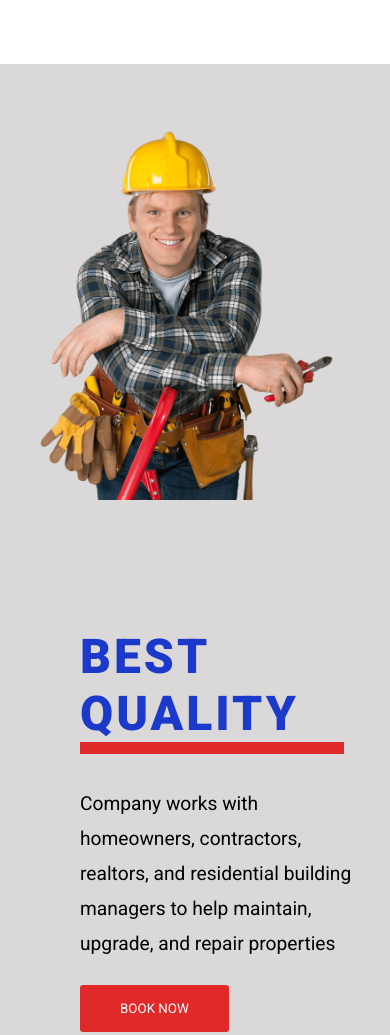
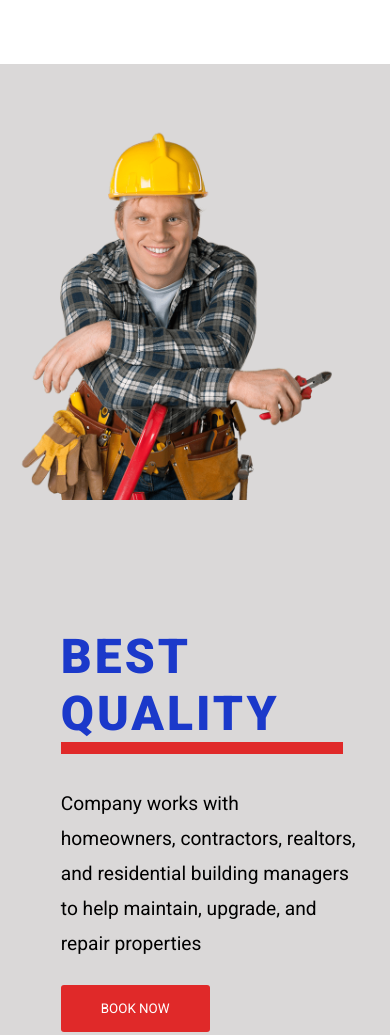
Before and after one commit to RachelOpuba/kodecamp_activity_7, a plain HTML site: page index.html in a window 390 px wide. Shown: the part 2436-3471 px from the top of the page. Drawn offline with Linux system fonts and the light colour scheme.

Commit message:
Further Changes to CSS

```diff
--- a/styles.css
+++ b/styles.css
@@ -581,6 +581,7 @@ a{
         letter-spacing: 2px;
     }
 
+
     .baner-img{
         padding-right: 0;
     }
@@ -625,7 +626,7 @@ a{
     }
 
     .painting, .electrical, .repair{
-        padding-top: 2rem;
+        padding-top: 0;
     }
 
 
@@ -671,6 +672,10 @@ a{
     .quality-sec-text p{
         font-size: 1.3rem;
         padding-bottom: 1,5rem;
+    }
+
+    .red-line{
+        width: 90%;
     }
 }
 
@@ -819,7 +824,7 @@ a{
     }
 
     .quality-sec-wraper{
-        padding-left: 3rem;
+        padding-left: 1.8rem;
     }
 
     .to-do{
```
